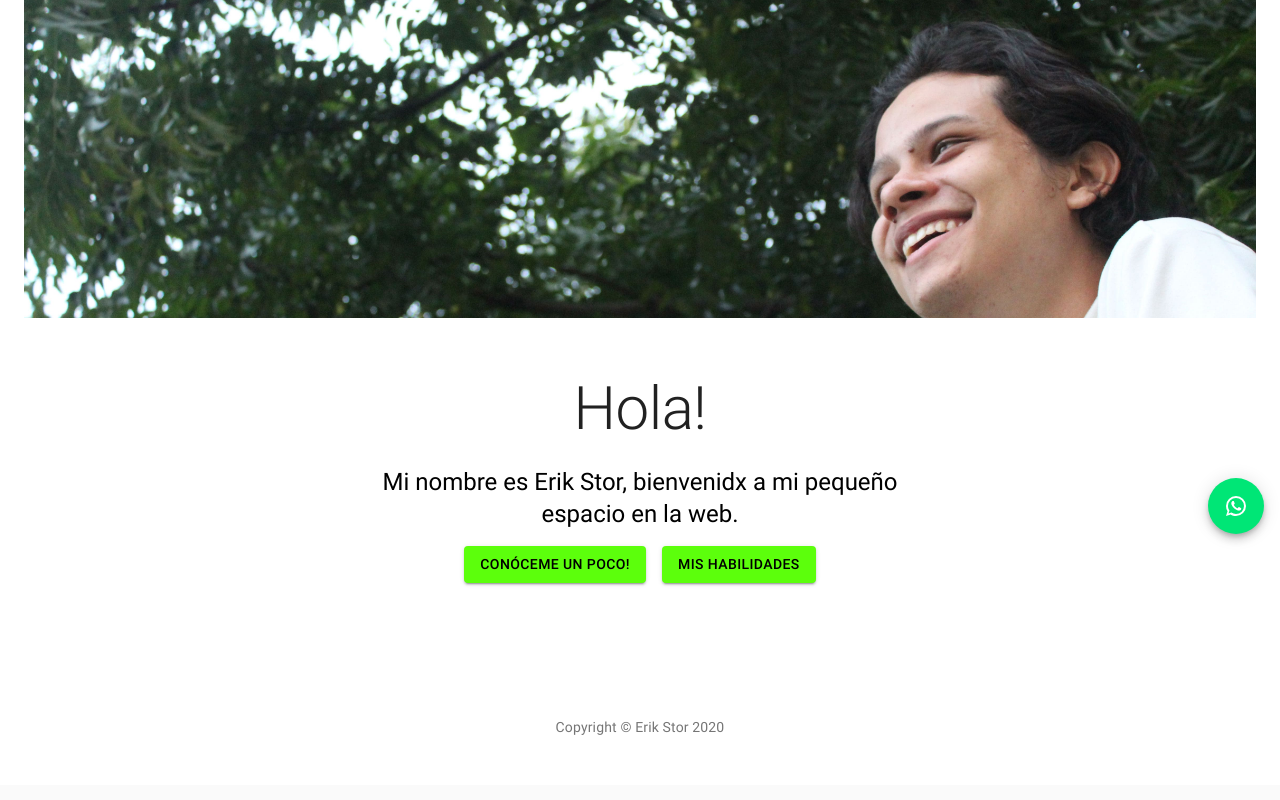
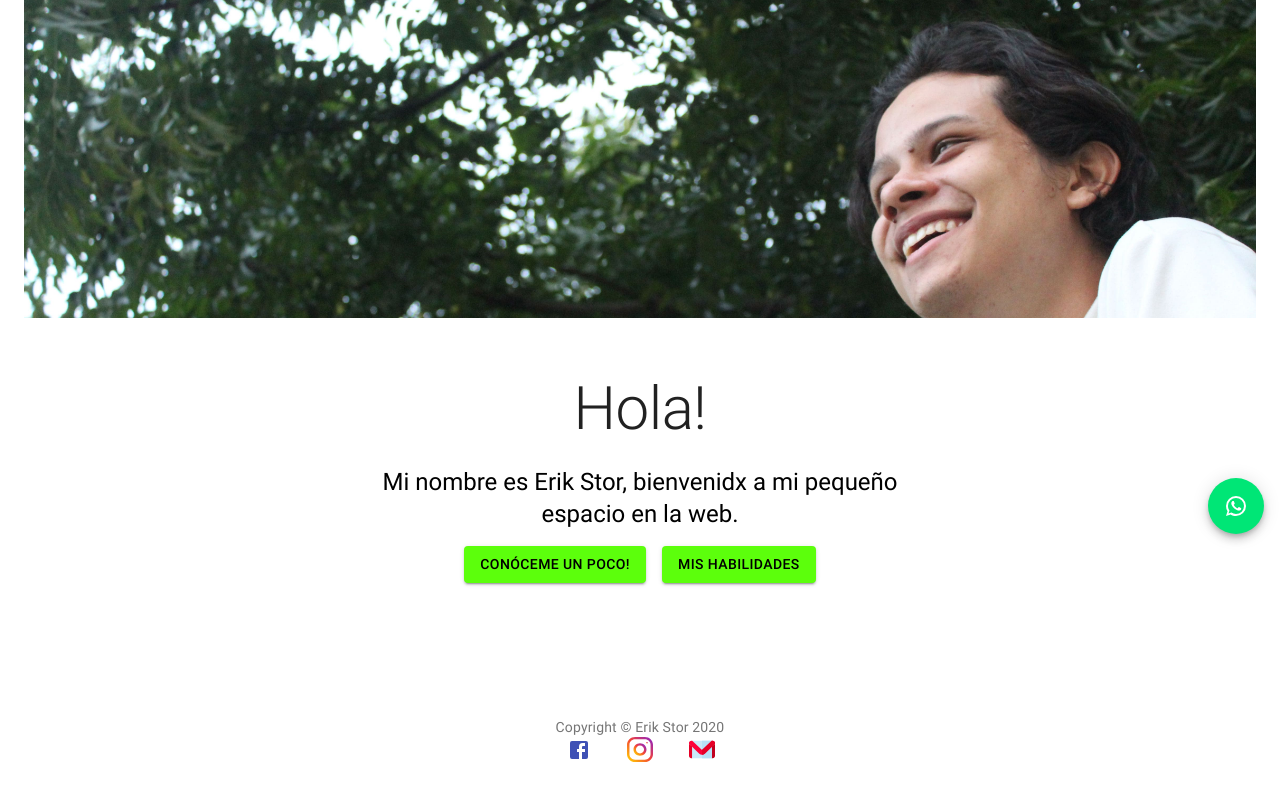
Before and after one commit to erikstor/dotcom, a React (Create React App) app: page / in a window 1280 px wide. Shown: the part 250-1050 px from the top of the page. Built offline with nearby package versions, Linux system fonts and the light colour scheme.

Commit message:
Nuevas imagenes para el footer

```diff
--- a/src/assest/css/main.css
+++ b/src/assest/css/main.css
@@ -16,7 +16,7 @@ p.text-primary {
     color: #000;
 }
 
-body p{
+body p {
     text-align: justify;
 }
 
@@ -95,6 +95,24 @@ button.bg-verde-radioactivo {
     width: 100%;
 }
 
+/* Right*/
+p.icon-align-footer-r {
+    text-align: right;
+}
+
+/*Middle*/
+p.icon-align-footer-m {
+    text-align: center;
+}
+
+/*Left*/
+p.icon-align-footer-l {
+    text-align: left;
+}
+
+img.size-gmail-icon{
+    width: 1.8em;
+}
 
 /*
     Colores de las barras de progreso
--- /dev/null
+++ b/src/components/IconsFooter.js
@@ -0,0 +1,71 @@
+import React from 'react';
+import Grid from '@material-ui/core/Grid';
+import {Facebook} from "@material-ui/icons";
+import Gmail from '../assest/img/gmail.svg';
+import Instagram from '../assest/img/instagram.svg';
+import Link from "@material-ui/core/Link";
+import Typography from "@material-ui/core/Typography";
+
+const urlFacebook = "https://www.facebook.com/erikgram-2767021989978734";
+const urlInstagram = "https://www.instagram.com/erik.gram/";
+const urlGmail = "https://mail.google.com/mail/u/0/?tab=rm&ogbl#inbox?compose=GTvVlcSDbSJZtxwNHBBMcZmGdbvcpvHpTMdfWcMdJdJcWQzvccNZzKZtGdtKQLGhmXlddGcsKxjfl";
+
+export default function IconsFooter() {
+
+    function FormRow() {
+        return (
+            <React.Fragment>
+                <Grid item xs={4} sm={1} direction="row" justify="center">
+                    <Link color="inherit"
+                          target="_blank"
+                          href={urlFacebook}
+                    >
+                        <Typography variant="body2"
+                                    color="primary"
+                                    className="icon-align-footer-r"
+                        >
+                            <Facebook/>
+                        </Typography>
+                    </Link>
+                </Grid>
+                <Grid item xs={4} sm={1} direction="row" justify="center">
+                    <Link color="inherit"
+                          target="_blank"
+                          href={urlInstagram}
+                    >
+                        <Typography variant="body2"
+                                    color="textSecondary"
+                                    className="icon-align-footer-m"
+                        >
+                            <img className="size-gmail-icon" src={Instagram} alt="gmail"/>
+                        </Typography>
+                    </Link>
+
+                </Grid>
+                <Grid item xs={4} sm={1} direction="row" justify="center">
+                    <Link color="inherit"
+                          target="_blank"
+                          href={urlGmail}
+                    >
+                        <Typography variant="body2"
+                                    color="textSecondary"
+                                    className="icon-align-footer-l"
+                        >
+                            <img className="size-gmail-icon" src={Gmail} alt="gmail"/>
+                        </Typography>
+                    </Link>
+                </Grid>
+            </React.Fragment>
+        );
+    }
+
+    return (
+        <div>
+            <Grid container item xs={12} spacing={0} direction="row"
+                  justify="center"
+                  alignItems="center">
+                <FormRow/>
+            </Grid>
+        </div>
+    );
+}
--- a/src/partials/Footer.js
+++ b/src/partials/Footer.js
@@ -2,6 +2,7 @@ import React from 'react';
 import Typography from '@material-ui/core/Typography';
 import Link from '@material-ui/core/Link';
 import { makeStyles } from '@material-ui/core/styles';
+import IconsFooter from "../components/IconsFooter";
 
 function Copyright() {
     return (
@@ -31,6 +32,7 @@ export default function Footer() {
     return (
         <React.Fragment>
             <footer className = { classes.footer } >
+                <div>
                     <Typography variant = "h6"
                                 align = "center"
                                 gutterBottom
@@ -43,6 +45,10 @@ export default function Footer() {
                     >
                     </Typography>
                     <Copyright />
+                </div>
+                <div>
+                    <IconsFooter />
+                </div>
             </footer>
         </React.Fragment >
     );
```
Also changed, not shown: src/assest/img/gmail.svg (added), src/assest/img/instagram.svg (added). Lines whose indentation alone changed are shown as unchanged.
